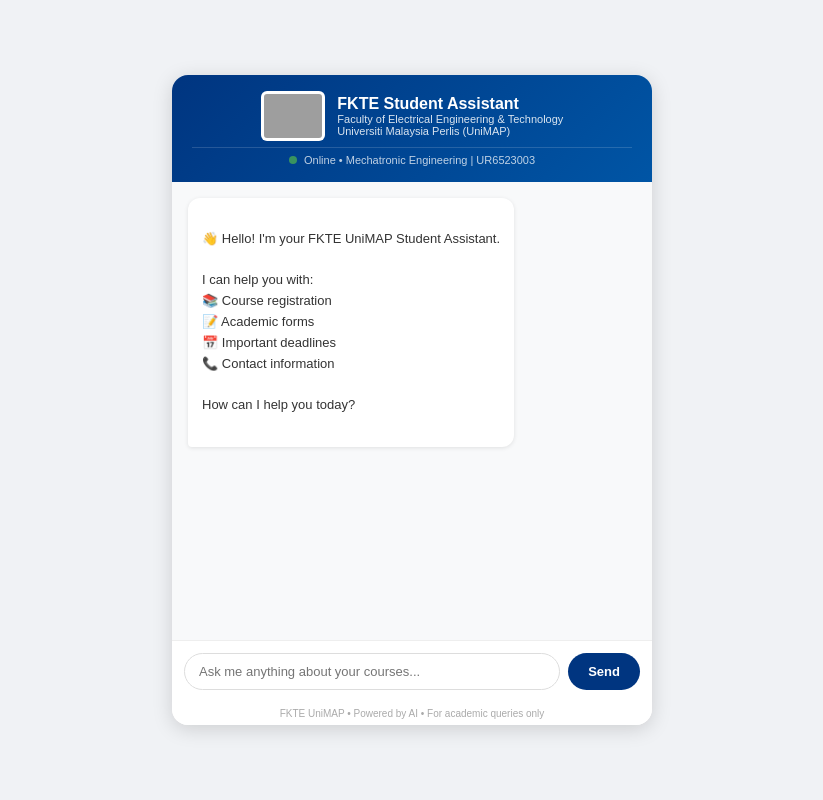
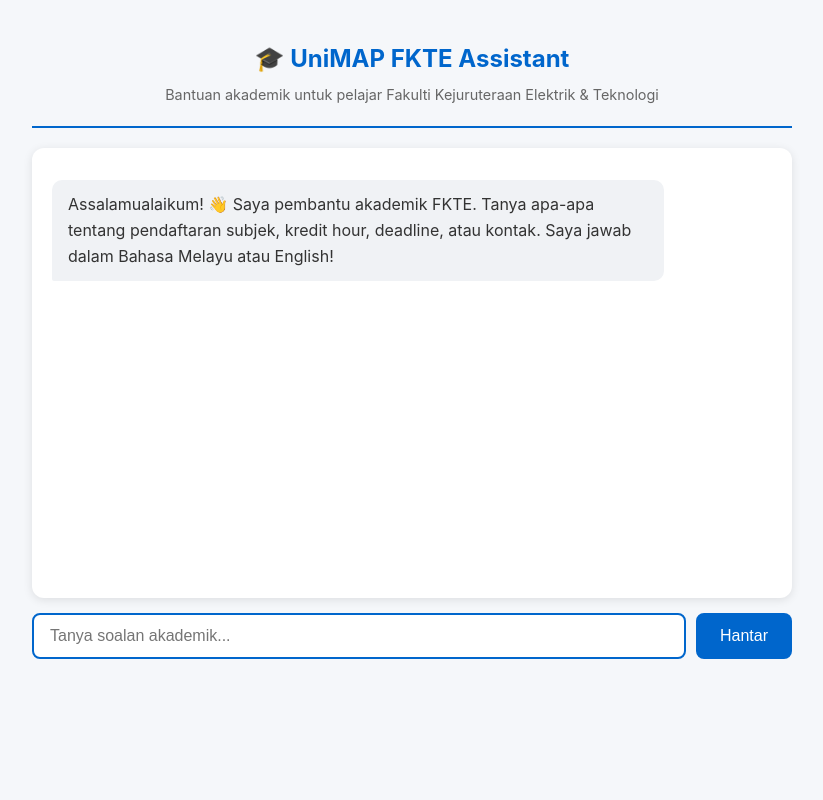
Before and after one commit to s231363808-collab/FKTE-chatbot, a Python web app: template templates/index.html in a window 1280 px wide. Shown: the whole page, without its empty margins (228-1051 px from the left). Run offline with Jinja, Linux system fonts and the light colour scheme; the template is opened without the code that fills it, so the values that code supplies are empty; grey boxes are pictures that could not be loaded.

Commit message:
Update index.html

```diff
--- a/templates/index.html
+++ b/templates/index.html
@@ -3,229 +3,156 @@
 <head>
   <meta charset="UTF-8">
   <meta name="viewport" content="width=device-width, initial-scale=1.0">
-    <title>FKTE UniMAP Student Assistant</title>
+  <title>UniMAP FKTE Assistant</title>
   <style>
-        * { margin: 0; padding: 0; box-sizing: border-box; }
-        body {
-            font-family: Arial, sans-serif;
-            background: #f0f2f5;
-            display: flex;
-            justify-content: center;
-            align-items: center;
-            min-height: 100vh;
-        }
-        .chat-container {
-            width: 480px;
-            height: 650px;
-            background: white;
-            border-radius: 16px;
-            box-shadow: 0 4px 20px rgba(0,0,0,0.15);
-            display: flex;
-            flex-direction: column;
-            overflow: hidden;
-        }
-        .chat-header {
-            background: linear-gradient(135deg, #003580, #0055a5);
-            color: white;
-            padding: 16px 20px;
-            text-align: center;
-        }
-        .header-top {
-            display: flex;
-            align-items: center;
-            justify-content: center;
-            gap: 12px;
-            margin-bottom: 6px;
-        }
-        .header-top img {
-            height: 50px;
-            background: white;
-            border-radius: 6px;
-            padding: 3px;
-        }
-        .header-text h2 {
-            font-size: 16px;
-            font-weight: bold;
-            text-align: left;
-        }
-        .header-text p {
-            font-size: 11px;
-            opacity: 0.85;
-            text-align: left;
-        }
-        .header-subtitle {
-            font-size: 11px;
-            opacity: 0.75;
-            margin-top: 4px;
-            border-top: 1px solid rgba(255,255,255,0.2);
-            padding-top: 6px;
-        }
-        .online-dot {
-            display: inline-block;
-            width: 8px;
-            height: 8px;
-            background: #4caf50;
-            border-radius: 50%;
-            margin-right: 4px;
-        }
-        .chat-messages {
-            flex: 1;
-            overflow-y: auto;
-            padding: 16px;
-            display: flex;
-            flex-direction: column;
-            gap: 12px;
-            background: #f8f9fa;
-        }
-        .message {
-            max-width: 80%;
-            padding: 10px 14px;
-            border-radius: 12px;
-            font-size: 13px;
-            line-height: 1.6;
-            white-space: pre-wrap;
-        }
-        .user-message {
-            background: #003580;
-            color: white;
-            align-self: flex-end;
-            border-bottom-right-radius: 4px;
-        }
-        .bot-message {
-            background: white;
-            color: #333;
-            align-self: flex-start;
-            border-bottom-left-radius: 4px;
-            box-shadow: 0 1px 4px rgba(0,0,0,0.1);
-        }
-        .typing {
-            background: white;
-            color: #999;
-            align-self: flex-start;
-            border-bottom-left-radius: 4px;
-            font-style: italic;
-            box-shadow: 0 1px 4px rgba(0,0,0,0.1);
-        }
-        .chat-input {
-            display: flex;
-            padding: 12px;
-            border-top: 1px solid #eee;
-            gap: 8px;
-            background: white;
-        }
-        .chat-input input {
-            flex: 1;
-            padding: 10px 14px;
-            border: 1px solid #ddd;
-            border-radius: 24px;
-            outline: none;
-            font-size: 13px;
-        }
-        .chat-input input:focus { border-color: #003580; }
-        .chat-input button {
-            background: #003580;
-            color: white;
-            border: none;
-            border-radius: 24px;
-            padding: 10px 20px;
-            cursor: pointer;
-            font-size: 13px;
-            font-weight: bold;
-        }
-        .chat-input button:hover { background: #002560; }
-        .chat-footer {
-            text-align: center;
-            font-size: 10px;
-            color: #aaa;
-            padding: 6px;
-            background: white;
+    * { box-sizing: border-box; margin: 0; padding: 0; }
+    body { font-family: -apple-system, BlinkMacSystemFont, 'Segoe UI', Roboto, sans-serif; background: #f5f7fa; color: #333; line-height: 1.6; }
+    .container { max-width: 800px; margin: 0 auto; padding: 20px; }
+    .header { text-align: center; padding: 20px 0; border-bottom: 2px solid #0066cc; margin-bottom: 20px; }
+    .header h1 { color: #0066cc; font-size: 1.5rem; }
+    .header p { color: #666; font-size: 0.9rem; margin-top: 5px; }
+    #chat { background: white; border-radius: 12px; padding: 20px; height: 450px; overflow-y: auto; margin-bottom: 15px; box-shadow: 0 2px 10px rgba(0,0,0,0.1); }
+    .message { margin: 12px 0; padding: 12px 16px; border-radius: 10px; max-width: 85%; }
+    .user { margin-left: auto; background: #0066cc; color: white; border-bottom-right-radius: 2px; }
+    .bot { margin-right: auto; background: #f0f2f5; color: #333; border-bottom-left-radius: 2px; }
+    .message a { color: #0066cc; text-decoration: none; }
+    .message a:hover { text-decoration: underline; }
+    .input-area { display: flex; gap: 10px; }
+    #input { flex: 1; padding: 12px 16px; border: 2px solid #ddd; border-radius: 8px; font-size: 1rem; outline: none; transition: border-color 0.2s; }
+    #input:focus { border-color: #0066cc; }
+    button { padding: 12px 24px; background: #0066cc; color: white; border: none; border-radius: 8px; font-size: 1rem; cursor: pointer; transition: background 0.2s; }
+    button:hover { background: #0052a3; }
+    button:disabled { background: #ccc; cursor: not-allowed; }
+    .status { text-align: center; color: #666; font-size: 0.85rem; margin-top: 10px; }
+    .cached-badge { display: inline-block; background: #4caf50; color: white; padding: 2px 8px; border-radius: 4px; font-size: 0.75rem; margin-left: 8px; }
+    .typing { color: #666; font-style: italic; }
+    @media (max-width: 600px) {
+      .container { padding: 10px; }
+      #chat { height: 400px; }
+      .message { max-width: 95%; }
     }
   </style>
 </head>
 <body>
-    <div class="chat-container">
-        <div class="chat-header">
-            <div class="header-top">
-                <img src="https://www.unimap.edu.my/images/unimap-logo.png"
-                     alt="UniMAP Logo"
-                     onerror="this.style.display='none'">
-                <div class="header-text">
-                    <h2>FKTE Student Assistant</h2>
-                    <p>Faculty of Electrical Engineering & Technology</p>
-                    <p>Universiti Malaysia Perlis (UniMAP)</p>
+  <div class="container">
+    <div class="header">
+      <h1>🎓 UniMAP FKTE Assistant</h1>
+      <p>Bantuan akademik untuk pelajar Fakulti Kejuruteraan Elektrik & Teknologi</p>
     </div>
-            </div>
-            <div class="header-subtitle">
-                <span class="online-dot"></span>
-                Online • Mechatronic Engineering | UR6523003
+
+    <div id="chat">
+      <div class="message bot">
+        Assalamualaikum! 👋 Saya pembantu akademik FKTE. Tanya apa-apa tentang pendaftaran subjek, kredit hour, deadline, atau kontak. Saya jawab dalam Bahasa Melayu atau English!
       </div>
     </div>
 
-        <div class="chat-messages" id="chatMessages">
-            <div class="message bot-message">
-👋 Hello! I'm your FKTE UniMAP Student Assistant.
-
-I can help you with:
-📚 Course registration
-📝 Academic forms
-📅 Important deadlines
-📞 Contact information
-
-How can I help you today?
+    <div class="input-area">
+      <input type="text" id="input" placeholder="Tanya soalan akademik..." autocomplete="off">
+      <button id="send" onclick="sendMessage()">Hantar</button>
     </div>
-        </div>
-
-        <div class="chat-input">
-            <input type="text" id="userInput" placeholder="Ask me anything about your courses..." />
-            <button onclick="sendMessage()">Send</button>
-        </div>
-        <div class="chat-footer">
-            FKTE UniMAP • Powered by AI • For academic queries only
-        </div>
+    <div class="status" id="status"></div>
   </div>
 
   <script>
-        const sessionId = Math.random().toString(36).substring(7);
+    // Generate unique session ID
+    const sessionId = 'sess_' + Math.random().toString(36).slice(2, 10);
 
-        document.getElementById("userInput").addEventListener("keypress", function(e) {
-            if (e.key === "Enter") sendMessage();
+    // Client-side cache (persists during browser session)
+    const clientCache = new Map();
+
+    const chat = document.getElementById('chat');
+    const input = document.getElementById('input');
+    const sendBtn = document.getElementById('send');
+    const status = document.getElementById('status');
+
+    // Allow Enter key to send
+    input.addEventListener('keypress', (e) => {
+      if (e.key === 'Enter') sendMessage();
     });
 
     async function sendMessage() {
-            const input = document.getElementById("userInput");
       const message = input.value.trim();
       if (!message) return;
 
-            addMessage(message, "user-message");
-            input.value = "";
+      // Disable input while processing
+      input.disabled = true;
+      sendBtn.disabled = true;
+      status.textContent = 'Memproses...';
 
-            const typing = addMessage("Bot is typing...", "typing");
+      // Show user message
+      addMessage(message, 'user');
+      input.value = '';
+
+      // 🎯 STRATEGY 1: Check client-side cache first (instant, zero cost)
+      const cacheKey = message.toLowerCase().trim();
+      if (clientCache.has(cacheKey)) {
+        addMessage(clientCache.get(cacheKey), 'bot', true);
+        resetInput();
+        return;
+      }
+
+      // Show typing indicator
+      const typingId = addMessage('<span class="typing">Sedang menaip...</span>', 'bot');
 
       try {
-                const response = await fetch("/chat", {
-                    method: "POST",
-                    headers: { "Content-Type": "application/json" },
-                    body: JSON.stringify({ message, session_id: sessionId })
+        const response = await fetch('/chat', {
+          method: 'POST',
+          headers: {'Content-Type': 'application/json'},
+          body: JSON.stringify({session_id: sessionId, message: message})
         });
 
         const data = await response.json();
-                typing.remove();
-                addMessage(data.reply, "bot-message");
-            } catch (error) {
-                typing.remove();
-                addMessage("Sorry, something went wrong. Please try again.", "bot-message");
-            }
+
+        // Remove typing indicator
+        document.getElementById(typingId)?.remove();
+
+        // Show bot reply
+        let reply = formatReply(data.reply);
+        addMessage(reply, 'bot', data.cached);
+
+        // 🎯 STRATEGY 2: Save to client cache if not a fallback message
+        if (!data.error && !reply.includes('faq') && !reply.includes('maaf')) {
+          clientCache.set(cacheKey, data.reply);
         }
 
-        function addMessage(text, className) {
-            const messages = document.getElementById("chatMessages");
-            const div = document.createElement("div");
-            div.className = `message ${className}`;
-            div.innerText = text;
-            messages.appendChild(div);
-            messages.scrollTop = messages.scrollHeight;
-            return div;
+      } catch (error) {
+        document.getElementById(typingId)?.remove();
+        addMessage('⚠️ Ralat sambungan. Sila cuba lagi atau rujuk <a href="https://sites.google.com/unimap.edu.my/ur6523003faq/home" target="_blank">Pusat FAQ</a>.', 'bot');
+        console.error('Fetch error:', error);
       }
+
+      resetInput();
+    }
+
+    function addMessage(content, sender, isCached = false) {
+      const div = document.createElement('div');
+      const id = 'msg_' + Date.now();
+      div.id = id;
+      div.className = `message ${sender}`;
+      div.innerHTML = content + (isCached ? '<span class="cached-badge">✅ Cached</span>' : '');
+      chat.appendChild(div);
+      chat.scrollTop = chat.scrollHeight;
+      return id;
+    }
+
+    function formatReply(text) {
+      // Convert markdown-style links to HTML
+      return text
+        .replace(/\[([^\]]+)\]\(([^)]+)\)/g, '<a href="$2" target="_blank">$1</a>')
+        .replace(/\*\*(.*?)\*\*/g, '<strong>$1</strong>')
+        .replace(/\*(.*?)\*/g, '<em>$1</em>')
+        .replace(/\n/g, '<br>');
+    }
+
+    function resetInput() {
+      input.disabled = false;
+      sendBtn.disabled = false;
+      input.focus();
+      status.textContent = '';
+    }
+
+    // Focus input on load
+    window.addEventListener('load', () => input.focus());
   </script>
 </body>
 </html>
```
Lines whose indentation alone changed are shown as unchanged.
